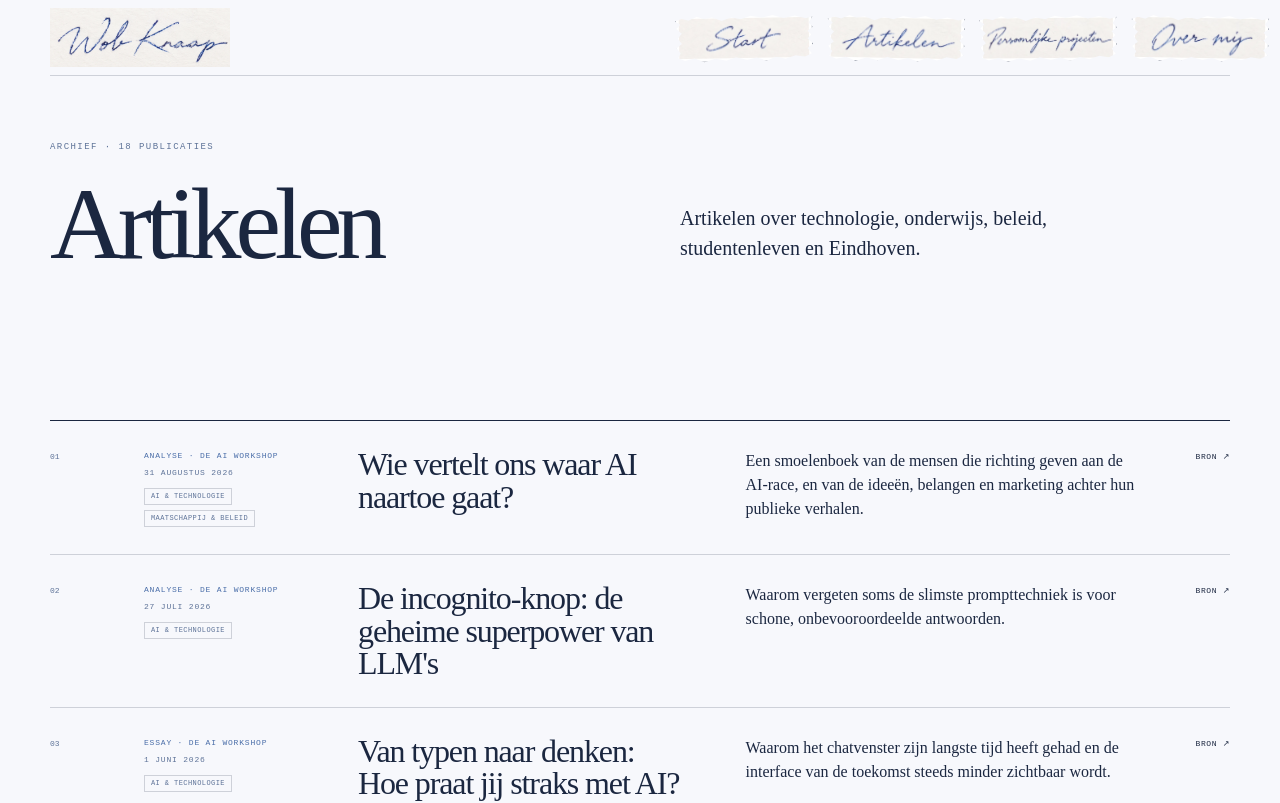
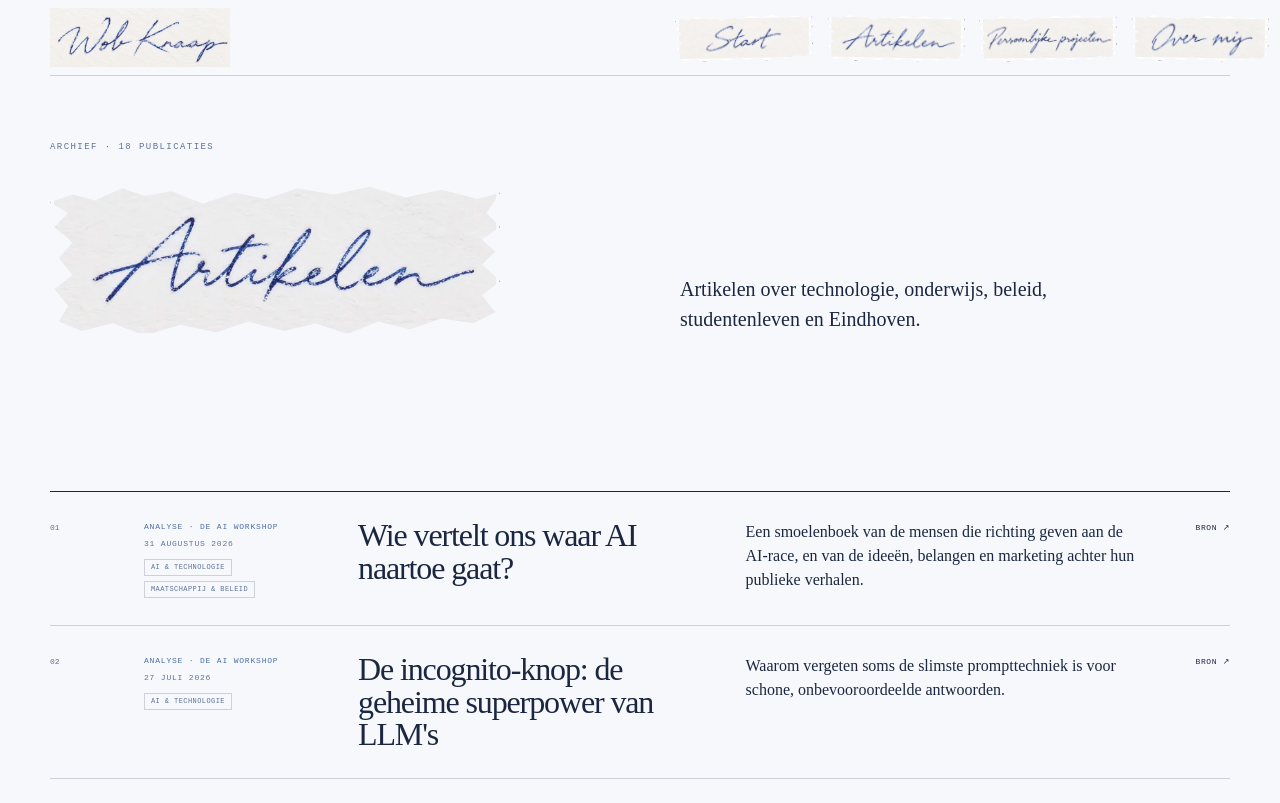
Before and after one commit to Wobknaap/Site, a Next.js app: page /artikelen in a window 1280 px wide. Shown: the top 803 px of the page. Built offline with nearby package versions, Linux system fonts and the light colour scheme.

Commit message:
Use handwritten label for articles archive heading

```diff
--- a/app/artikelen/page.tsx
+++ b/app/artikelen/page.tsx
@@ -14,7 +14,7 @@ export default function ArticlesPage() {
       <SiteHeader active="artikelen" />
       <header className="page-intro page-wrap">
         <p className="eyebrow">Archief · {articles.length} publicaties</p>
-        <h1>Artikelen</h1>
+        <h1 className="handwritten-heading archive-handwritten-heading"><img className="torn-paper" src="/images/nav-artikelen.webp" alt="Artikelen" /></h1>
         <p>Artikelen over technologie, onderwijs, beleid, studentenleven en Eindhoven.</p>
       </header>
       <section className="archive-page page-wrap">
--- a/scripts/build-pages.mjs
+++ b/scripts/build-pages.mjs
@@ -142,7 +142,7 @@ await writeRoute("/artikelen", layout({
   title: "Artikelen · Wob Knaap",
   description: "Columns, essays en analyses over technologie, onderwijs, beleid, studentenleven en andere onderwerpen.",
   active: "artikelen",
-  body: `<main id="top"><header class="page-intro page-wrap"><p class="eyebrow">Archief · ${articles.length} publicaties</p><h1>Artikelen</h1><p>Artikelen over technologie, onderwijs, beleid, studentenleven en Eindhoven.</p></header><section class="archive-page page-wrap">${articleList(articles)}</section></main>`,
+  body: `<main id="top"><header class="page-intro page-wrap"><p class="eyebrow">Archief · ${articles.length} publicaties</p><h1 class="handwritten-heading archive-handwritten-heading"><img class="torn-paper" src="${href("/images/nav-artikelen.webp")}" alt="Artikelen"></h1><p>Artikelen over technologie, onderwijs, beleid, studentenleven en Eindhoven.</p></header><section class="archive-page page-wrap">${articleList(articles)}</section></main>`,
 }));
 
 await writeRoute("/projecten", layout({
```
